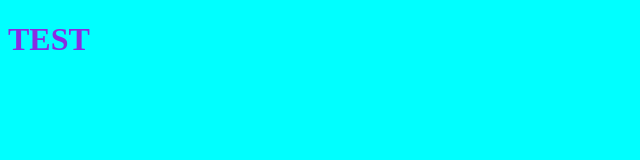
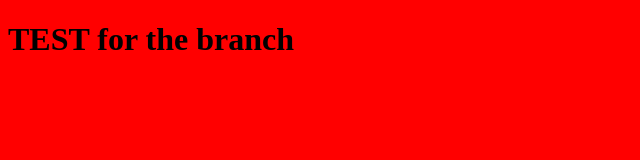
Before and after one commit to RakanAi/Activata, a plain HTML site: page index.html in a window 1280 px wide. Shown: the whole page, without its empty margins (0-640 px from the left). Drawn offline with Linux system fonts and the light colour scheme.

Commit message:
changing everything

```diff
--- a/app.js
+++ b/app.js
@@ -1 +1 @@
-alert("Hello");
+alert("bye");
--- a/index.html
+++ b/index.html
@@ -7,7 +7,7 @@
     <link rel="stylesheet" href="styler.css">
 </head>
 <body>
-    <h1>TEST</h1>
+    <h1>TEST for the branch</h1>
     <script src="app.js"></script>
 </body>
 </html>
--- a/styler.css
+++ b/styler.css
@@ -1,2 +1,2 @@
-h1{color: blueviolet;}
-body{background-color: aqua;}
+h1{color: black;}
+body{background-color: red;}
```
